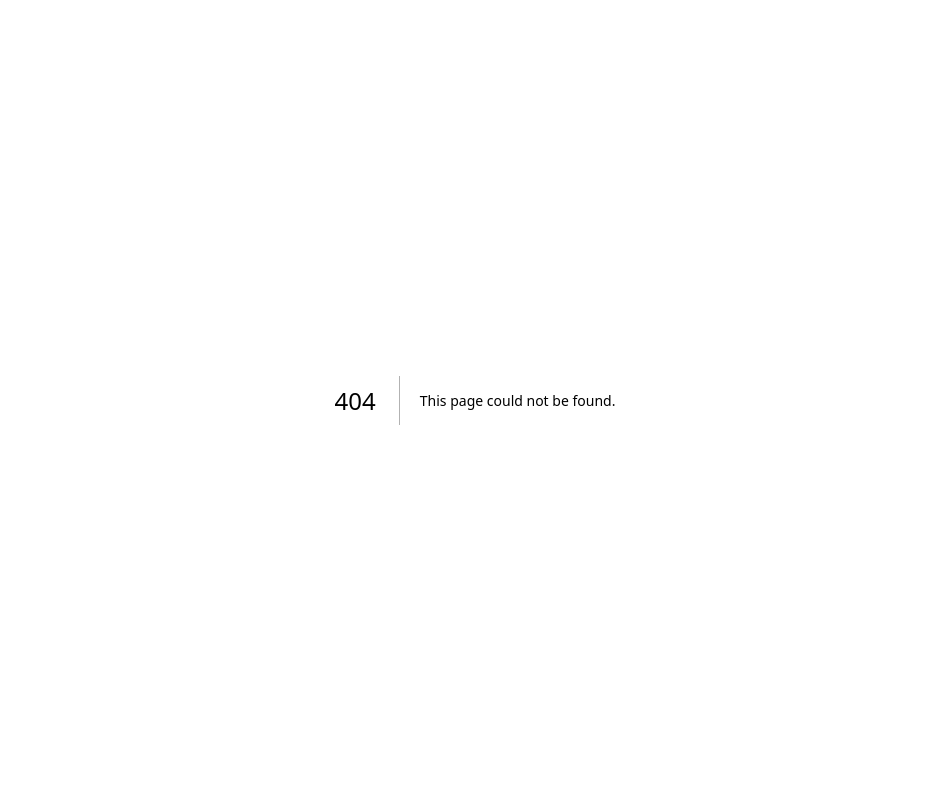
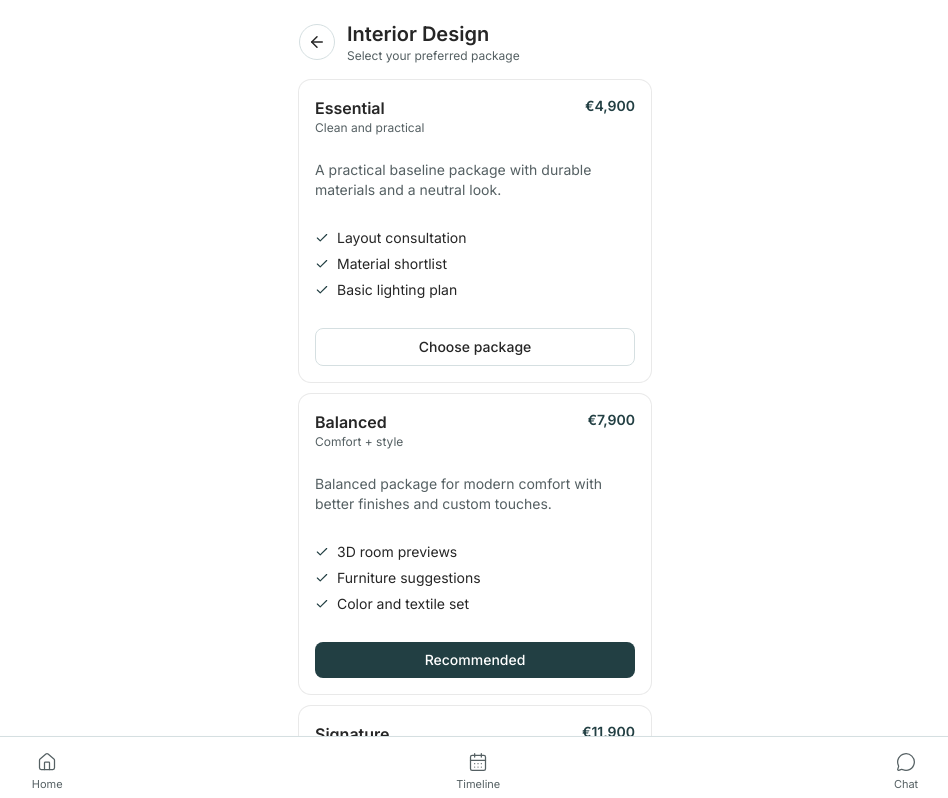
Before and after one commit to punane06/KoDuDemo, a Next.js app: page /liisi/design in a window 1280 px wide. Before the commit this address had no page. Shown: the top 798 px of the page, without its empty margins (165-1113 px from the left). Built offline with nearby package versions, Linux system fonts and the light colour scheme.

Commit message:
Add Liisi interior design route from home CTA

```diff
--- /dev/null
+++ b/src/app/liisi/design/page.tsx
@@ -0,0 +1,12 @@
+import { BottomNav } from "@/components/liisi/bottom-nav";
+import { InteriorDesignOptions } from "@/components/liisi/interior-design-options";
+import { designPackages } from "@/lib/mockData";
+
+export default function LiisiDesignPage() {
+  return (
+    <>
+      <InteriorDesignOptions packages={designPackages} />
+      <BottomNav />
+    </>
+  );
+}
--- /dev/null
+++ b/src/components/liisi/interior-design-options.tsx
@@ -0,0 +1,74 @@
+import Link from "next/link";
+import { ArrowLeft, Check } from "lucide-react";
+
+import { Card } from "@/components/ui/card";
+import type { DesignPackage } from "@/lib/mockData";
+
+interface InteriorDesignOptionsProps {
+  packages: DesignPackage[];
+}
+
+function euro(value: number) {
+  return new Intl.NumberFormat("en-EE", {
+    style: "currency",
+    currency: "EUR",
+    maximumFractionDigits: 0,
+  }).format(value);
+}
+
+export function InteriorDesignOptions({ packages }: InteriorDesignOptionsProps) {
+  return (
+    <main className="mx-auto w-full max-w-sm flex-1 space-y-4 px-4 pt-5 pb-24">
+      <header className="flex items-center gap-3">
+        <Link
+          href="/liisi"
+          aria-label="Back to home"
+          className="rounded-full border border-border bg-card p-2 text-foreground"
+        >
+          <ArrowLeft size={18} />
+        </Link>
+        <div>
+          <h1 className="text-xl font-semibold">Interior Design</h1>
+          <p className="text-xs text-muted-foreground">Select your preferred package</p>
+        </div>
+      </header>
+
+      <section className="space-y-3">
+        {packages.map((pkg) => (
+          <Card key={pkg.id} className="p-4">
+            <div className="mb-2 flex items-start justify-between gap-3">
+              <div>
+                <h2 className="text-base font-semibold">{pkg.name}</h2>
+                <p className="text-xs text-muted-foreground">{pkg.subtitle}</p>
+              </div>
+              <p className="text-sm font-semibold text-primary">{euro(pkg.priceEur)}</p>
+            </div>
+
+            <p className="mb-3 text-sm text-muted-foreground">{pkg.description}</p>
+
+            <ul className="mb-3 space-y-1.5">
+              {pkg.highlights.map((feature) => (
+                <li key={feature} className="flex items-center gap-2 text-sm">
+                  <Check size={14} className="text-primary" />
+                  <span>{feature}</span>
+                </li>
+              ))}
+            </ul>
+
+            <button
+              type="button"
+              className={[
+                "w-full rounded-lg px-3 py-2 text-sm font-medium transition",
+                pkg.recommended
+                  ? "bg-primary text-primary-foreground"
+                  : "border border-border bg-background text-foreground hover:bg-muted/50",
+              ].join(" ")}
+            >
+              {pkg.recommended ? "Recommended" : "Choose package"}
+            </button>
+          </Card>
+        ))}
+      </section>
+    </main>
+  );
+}
```
